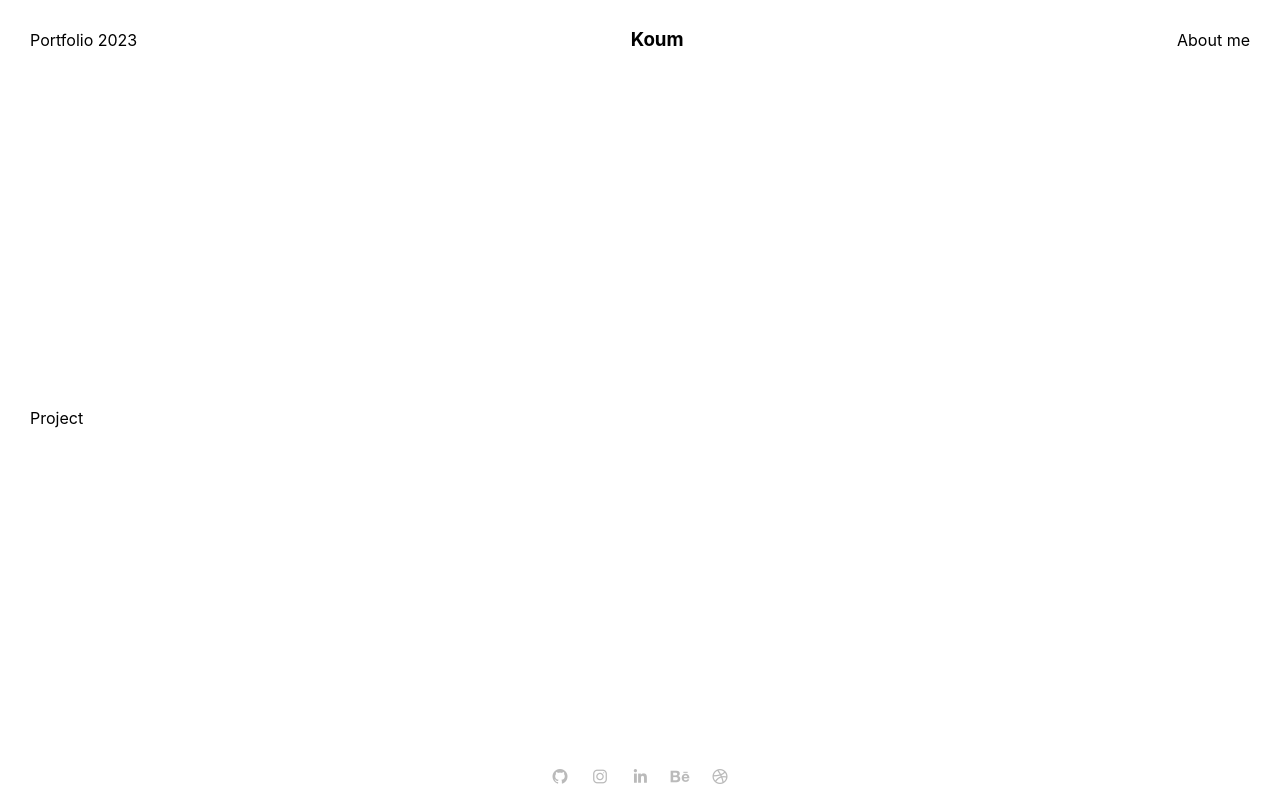
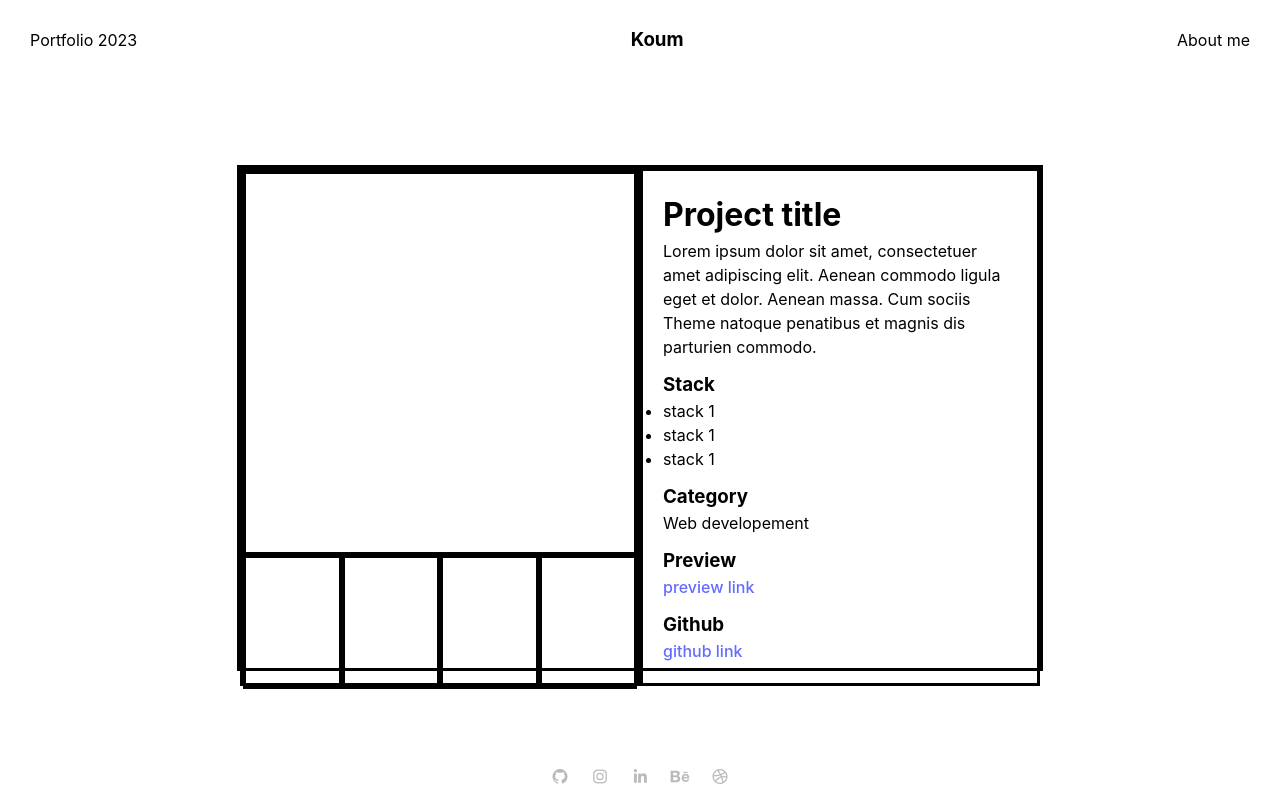
Before and after one commit to koumba97/portfolio-2023, a React (Vite) app: page /project/0 in a window 1280 px wide. Built offline with nearby package versions, Linux system fonts and the light colour scheme.

Commit message:
Set up Project page's layout

```diff
--- /dev/null
+++ b/src/components/ProjectCard/ProjectCard.scss
@@ -0,0 +1,6 @@
+.project-card {
+    width: 100%;
+    border: solid;
+    height: 100%;
+    color: initial;
+}
--- /dev/null
+++ b/src/components/ProjectCard/ProjectCard.tsx
@@ -0,0 +1,10 @@
+import './ProjectCard.scss';
+
+interface ProjectCardInterface {
+    children: any;
+}
+const ProjectCard = ({ children }: ProjectCardInterface) => {
+    return <div className="project-card">{children}</div>;
+};
+
+export default ProjectCard;
--- /dev/null
+++ b/src/components/ProjectCarousel/ProjectCarousel.scss
@@ -0,0 +1,24 @@
+.project-carousel {
+    display: grid;
+    grid-template-columns: 1fr 1fr 1fr 1fr;
+    grid-template-rows: 1fr 1fr 1fr 1fr;
+    .active-slide {
+        border: solid;
+        grid-row-start: 1;
+        grid-row-end: 4;
+        grid-column-start: 1;
+        grid-column-end: 5;
+    }
+    .slides-container {
+        grid-row-start: 3;
+        grid-row-start: 4;
+        grid-column-start: 1;
+        grid-column-end: 5;
+        display: flex;
+        .slide {
+            flex: 1;
+            height: 100%;
+            border: solid;
+        }
+    }
+}
--- /dev/null
+++ b/src/components/ProjectCarousel/ProjectCarousel.tsx
@@ -0,0 +1,16 @@
+import './ProjectCarousel.scss';
+const ProjectCarousel = () => {
+    return (
+        <div className="project-carousel">
+            <div className="active-slide"></div>
+            <div className="slides-container">
+                <div className="slide"></div>
+                <div className="slide"></div>
+                <div className="slide"></div>
+                <div className="slide"></div>
+            </div>
+        </div>
+    );
+};
+
+export default ProjectCarousel;
--- a/src/components/ProjectsGrid/ProjectGrid.tsx
+++ b/src/components/ProjectsGrid/ProjectGrid.tsx
@@ -1,12 +1,18 @@
+import { Link } from 'react-router-dom';
 import './ProjectsGrid.scss';
+import ProjectCard from '../ProjectCard/ProjectCard';
 
 const ProjectsGrid = () => {
     const projects = [1, 2, 3, 4, 5, 6, 7, 8, 9];
 
     return (
         <div className="projects-grid">
-            {projects.map((project) => {
-                return <div className="project-card">{project}</div>;
+            {projects.map((project, i) => {
+                return (
+                    <Link to={`project/${i}`}>
+                        <ProjectCard>{project}</ProjectCard>
+                    </Link>
+                );
             })}
         </div>
     );
--- a/src/components/ProjectsGrid/ProjectsGrid.scss
+++ b/src/components/ProjectsGrid/ProjectsGrid.scss
@@ -7,10 +7,4 @@
     gap: 20px;
     grid-template-columns: 1fr 1fr 1fr;
     grid-template-rows: 1fr 1fr 1fr;
-
-    .project-card {
-        width: 100%;
-        border: solid;
-        //height: 150px;
-    }
 }
--- a/src/pages/Home/Home.tsx
+++ b/src/pages/Home/Home.tsx
@@ -2,9 +2,9 @@ import ProjectsGrid from '../../components/ProjectsGrid/ProjectGrid';
 
 const Home = () => {
     return (
-        <div className="home">
+        <section className="home">
             <ProjectsGrid />
-        </div>
+        </section>
     );
 };
 export default Home;
--- /dev/null
+++ b/src/pages/Project/Project.scss
@@ -0,0 +1,36 @@
+.project {
+    max-width: 800px;
+    width: 100%;
+    height: 500px;
+    margin: auto;
+    border: solid;
+    display: grid;
+    grid-template-columns: 1fr 1fr;
+
+    .project-carousel,
+    .project-details {
+        border: solid;
+    }
+
+    .project-details {
+        padding: 20px;
+        display: flex;
+        flex-direction: column;
+        gap: 12px;
+        .title {
+            font-size: 32px;
+            margin: 0;
+        }
+        .description {
+            font-size: 16px;
+        }
+        h3,
+        p,
+        ul {
+            margin: 0;
+        }
+        ul {
+            padding: 0;
+        }
+    }
+}
--- a/src/pages/Project/Project.tsx
+++ b/src/pages/Project/Project.tsx
@@ -1,4 +1,44 @@
+import ProjectCarousel from '../../components/ProjectCarousel/ProjectCarousel';
+import './Project.scss';
+
 const Project = () => {
-    return <div>Project</div>;
+    return (
+        <section className="project">
+            <ProjectCarousel />
+            <div className="project-details">
+                <section>
+                    <h1 className="title">Project title</h1>
+                    <p className="description">
+                        Lorem ipsum dolor sit amet, consectetuer amet adipiscing elit. Aenean commodo ligula eget et
+                        dolor. Aenean massa. Cum sociis Theme natoque penatibus et magnis dis parturien commodo.
+                    </p>
+                </section>
+
+                <section>
+                    <h3>Stack</h3>
+                    <ul>
+                        <li>stack 1</li>
+                        <li>stack 1</li>
+                        <li>stack 1</li>
+                    </ul>
+                </section>
+
+                <section>
+                    <h3>Category</h3>
+                    <p>Web developement</p>
+                </section>
+
+                <section>
+                    <h3>Preview</h3>
+                    <a href="">preview link</a>
+                </section>
+
+                <section>
+                    <h3>Github</h3>
+                    <a href="">github link</a>
+                </section>
+            </div>
+        </section>
+    );
 };
 export default Project;
```
